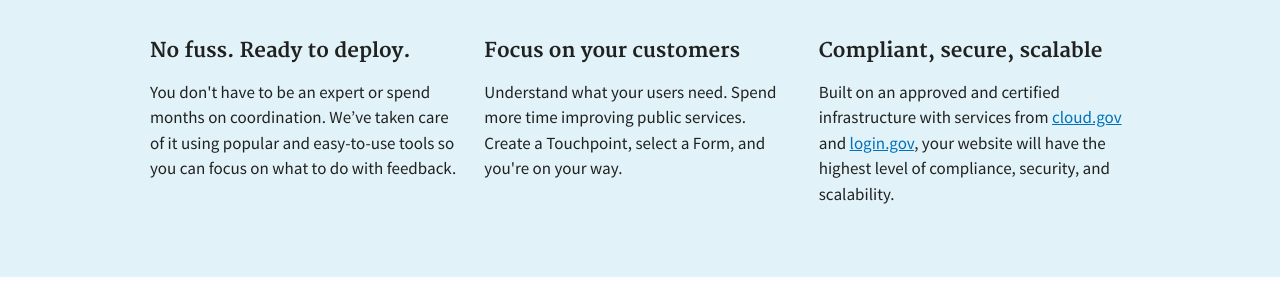
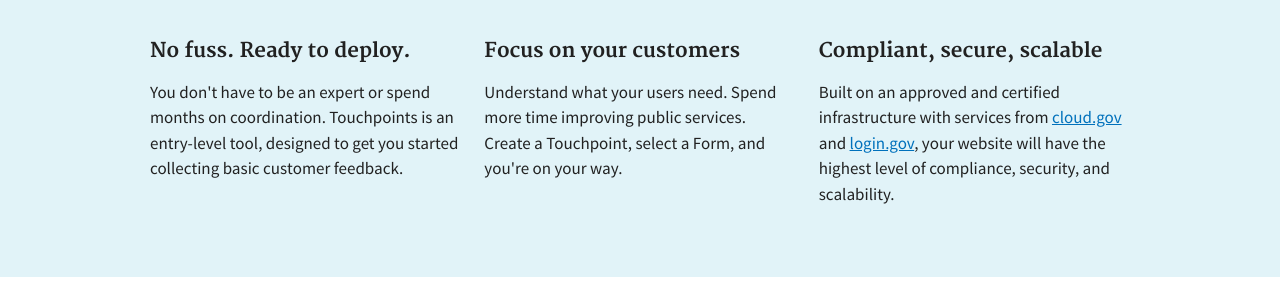
Before and after one commit to GSA/feedback.usa.gov, a Jekyll site: the page built from pages/home.html, in a window 1280 px wide. Shown: the part 652-952 px from the top of the page. Built offline with Jekyll 4.4.1, drawn with Linux system fonts in a browser that asks for light colours.

Commit message:
copy updates

```diff
--- a/pages/home.html
+++ b/pages/home.html
@@ -38,9 +38,9 @@ permalink: /
       <p>
         You don't have to be an expert
         or spend months on coordination.
-        We’ve taken care of it using popular
-        and easy-to-use tools so you can
-        focus on what to do with feedback.
+        Touchpoints is an entry-level tool,
+        designed to get you started collecting
+        basic customer feedback.
       </p>
     </div>
     <div class="usa-width-one-third">
@@ -50,8 +50,8 @@ permalink: /
       <p>
         Understand what your users need.
         Spend more time improving public
-        services. Create a Touchpoint, select a Form,
-        and you're on your way.
+        services. Create a Touchpoint,
+        select a Form, and you're on your way.
       </p>
     </div>
     <div class="usa-width-one-third">
```
